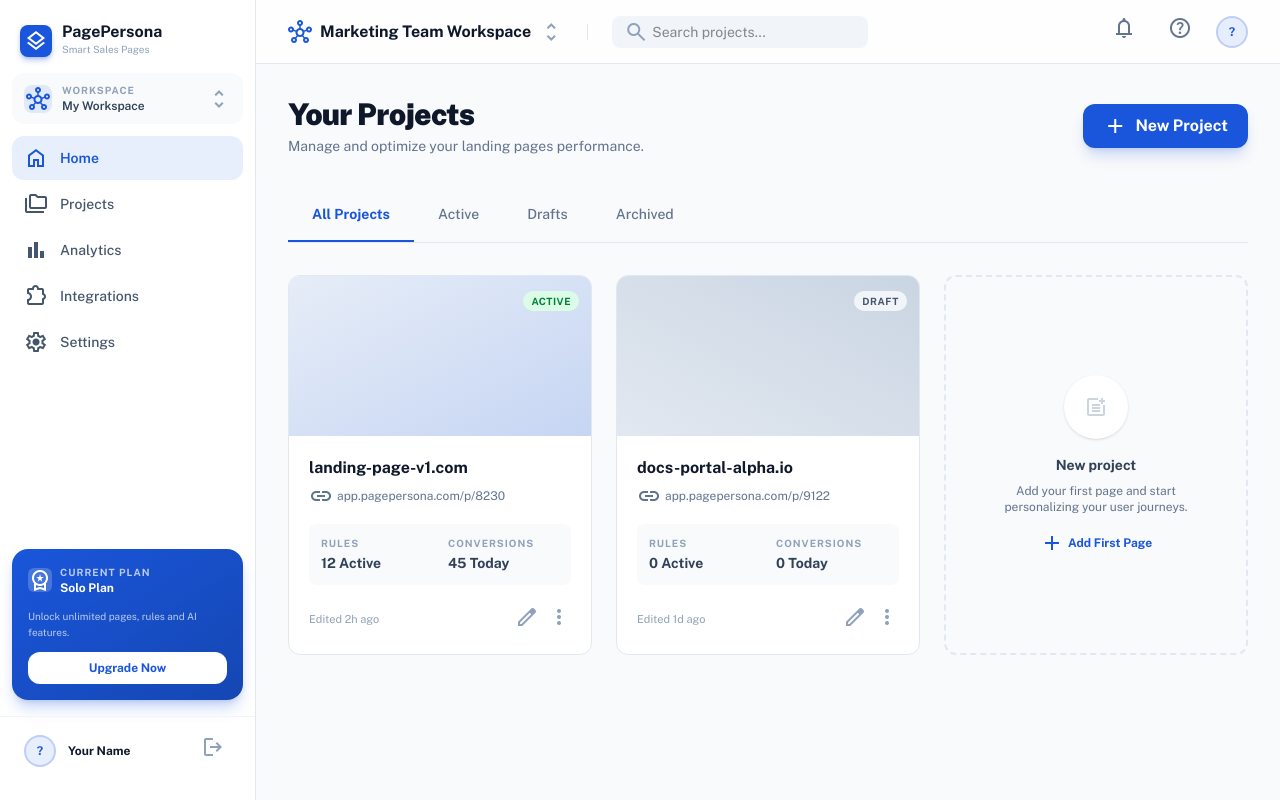
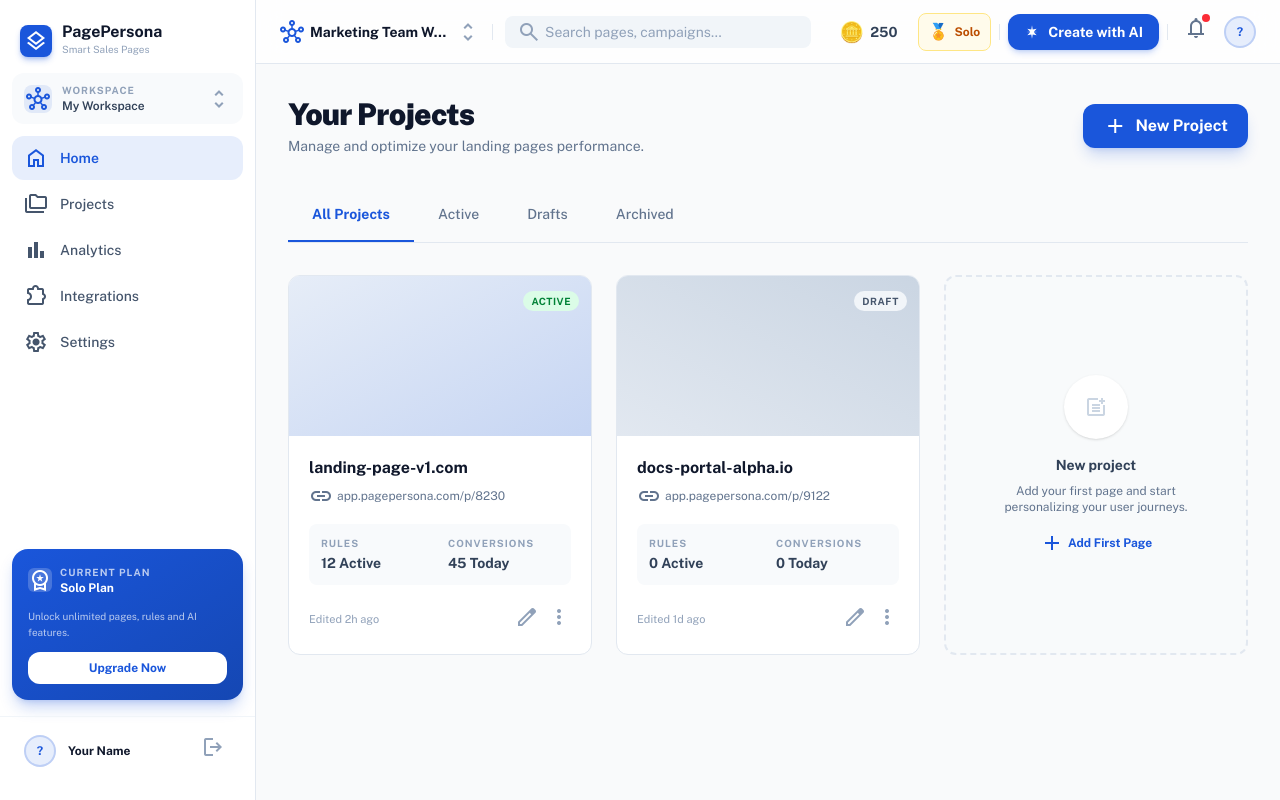
Before and after one commit to chovtech/chov, a Next.js app in the folder apps/pagepersona/frontend/: page /dashboard in a window 1280 px wide. Built offline with nearby package versions, Linux system fonts and the light colour scheme; no server answers.

Commit message:
feat: topbar with AI credits, level badge, Create with AI CTA button

```diff
--- a/apps/pagepersona/frontend/components/layouts/Topbar.tsx
+++ b/apps/pagepersona/frontend/components/layouts/Topbar.tsx
@@ -1,6 +1,7 @@
 'use client'
 
 import { useEffect, useState } from 'react'
+import Link from 'next/link'
 import { authApi } from '@/lib/api/client'
 import Icon from '@/components/ui/Icon'
 
@@ -9,8 +10,13 @@ interface User {
   email: string
 }
 
+// Hardcoded for now — will come from API when billing is built
+const AI_CREDITS = 250
+const USER_LEVEL = 'Solo'
+
 export default function Topbar({ workspaceName = 'My Workspace' }: { workspaceName?: string }) {
   const [user, setUser] = useState<User | null>(null)
+  const [showCreditsTooltip, setShowCreditsTooltip] = useState(false)
 
   useEffect(() => {
     authApi.me()
@@ -19,43 +25,103 @@ export default function Topbar({ workspaceName = 'My Workspace' }: { workspaceNa
   }, [])
 
   const initials = user?.name
-    ? user.name.split(' ').map(n => n[0]).join('').toUpperCase()
+    ? user.name.split(' ').map(n => n[0]).join('').toUpperCase().slice(0, 2)
     : '?'
 
   return (
-    <header className="h-16 border-b border-slate-200 dark:border-slate-800 bg-white/80 dark:bg-slate-900/80 backdrop-blur-md sticky top-0 z-40 px-8 flex items-center justify-between">
-      <div className="flex items-center gap-4">
-        {/* Workspace name */}
-        <div className="flex items-center gap-2 text-slate-900 dark:text-white">
-          <Icon name="hub" className="text-[#1A56DB]" />
-          <h2 className="text-base font-bold">{workspaceName}</h2>
+    <header className="h-16 border-b border-slate-200 dark:border-slate-800 bg-white/80 dark:bg-slate-900/80 backdrop-blur-md sticky top-0 z-40 px-6 flex items-center justify-between gap-4">
+
+      {/* Left — workspace + search */}
+      <div className="flex items-center gap-3 flex-1 min-w-0">
+        <div className="flex items-center gap-1.5 text-slate-900 dark:text-white flex-shrink-0">
+          <Icon name="hub" className="text-[#1A56DB] text-[18px]" />
+          <h2 className="text-sm font-bold truncate max-w-[140px]">{workspaceName}</h2>
           <Icon name="unfold_more" className="text-slate-400 text-sm" />
         </div>
 
-        <div className="h-4 w-px bg-slate-200 dark:bg-slate-800 mx-2" />
+        <div className="h-4 w-px bg-slate-200 dark:bg-slate-700 flex-shrink-0" />
 
-        {/* Search */}
-        <div className="relative">
+        <div className="relative flex-1 max-w-xs">
           <Icon name="search" className="absolute left-3 top-1/2 -translate-y-1/2 text-slate-400 text-lg" />
           <input
-            className="pl-10 pr-4 py-1.5 bg-slate-100 dark:bg-slate-800 border-none rounded-lg text-sm w-64 focus:ring-2 focus:ring-[#1A56DB]/20 focus:bg-white dark:focus:bg-slate-900 transition-all outline-none"
-            placeholder="Search projects..."
+            className="w-full pl-10 pr-4 py-1.5 bg-slate-100 dark:bg-slate-800 border-none rounded-lg text-sm focus:ring-2 focus:ring-[#1A56DB]/20 focus:bg-white dark:focus:bg-slate-900 transition-all outline-none placeholder:text-slate-400"
+            placeholder="Search pages, campaigns..."
             type="text"
           />
         </div>
       </div>
 
-      {/* Right side */}
-      <div className="flex items-center gap-4">
-        <button className="p-2 text-slate-500 hover:text-[#1A56DB] transition-colors">
-          <Icon name="notifications" />
+      {/* Right — credits, level, CTA, notifications, avatar */}
+      <div className="flex items-center gap-2 flex-shrink-0">
+
+        {/* AI Credits */}
+        <div className="relative">
+          <button
+            onMouseEnter={() => setShowCreditsTooltip(true)}
+            onMouseLeave={() => setShowCreditsTooltip(false)}
+            className="flex items-center gap-1.5 px-3 py-1.5 rounded-lg hover:bg-slate-100 dark:hover:bg-slate-800 transition-colors group"
+          >
+            <div className="relative">
+              <span className="text-xl">🪙</span>
+            </div>
+            <span className="text-sm font-bold text-slate-700 dark:text-slate-300">
+              {AI_CREDITS.toLocaleString()}
+            </span>
+          </button>
+
+          {showCreditsTooltip && (
+            <div className="absolute top-full right-0 mt-2 w-48 bg-white dark:bg-slate-800 border border-slate-200 dark:border-slate-700 rounded-xl shadow-lg p-3 z-50">
+              <p className="text-xs font-bold text-slate-900 dark:text-white mb-0.5">AI Credits</p>
+              <p className="text-xs text-slate-500 mb-2">{AI_CREDITS} credits remaining</p>
+              <div className="w-full bg-slate-100 dark:bg-slate-700 rounded-full h-1.5 mb-2">
+                <div
+                  className="bg-[#1A56DB] h-1.5 rounded-full"
+                  style={{ width: `${(AI_CREDITS / 500) * 100}%` }}
+                />
+              </div>
+              <Link
+                href="/dashboard/settings?tab=billing"
+                className="text-xs font-semibold text-[#1A56DB] hover:underline"
+              >
+                Top up credits →
+              </Link>
+            </div>
+          )}
+        </div>
+
+        {/* User level badge */}
+        <div className="flex items-center gap-1.5 px-2.5 py-1.5 rounded-lg bg-amber-50 dark:bg-amber-900/20 border border-amber-200 dark:border-amber-700/30">
+          <span className="text-base">🏅</span>
+          <span className="text-xs font-bold text-amber-700 dark:text-amber-400">
+            {USER_LEVEL}
+          </span>
+        </div>
+
+        <div className="h-4 w-px bg-slate-200 dark:bg-slate-700" />
+
+        {/* Create with AI CTA */}
+        <button className="flex items-center gap-2 px-4 py-2 bg-[#1A56DB] hover:bg-[#1547b3] text-white rounded-xl text-sm font-bold transition-all shadow-md shadow-[#1A56DB]/20 hover:scale-[1.02] active:scale-[0.98]">
+          <svg className="w-4 h-4 flex-shrink-0" viewBox="0 0 24 24" fill="none">
+            <path d="M12 2L13.09 8.26L19 7L14.74 11.74L21 12L14.74 12.26L19 17L13.09 15.74L12 22L10.91 15.74L5 17L9.26 12.26L3 12L9.26 11.74L5 7L10.91 8.26L12 2Z" fill="currentColor"/>
+          </svg>
+          <span>Create with AI</span>
         </button>
-        <button className="p-2 text-slate-500 hover:text-[#1A56DB] transition-colors">
-          <Icon name="help" />
+
+        <div className="h-4 w-px bg-slate-200 dark:bg-slate-700" />
+
+        {/* Notifications */}
+        <button className="relative p-2 text-slate-500 hover:text-[#1A56DB] hover:bg-slate-100 dark:hover:bg-slate-800 rounded-lg transition-colors">
+          <Icon name="notifications" className="text-[20px]" />
+          <span className="absolute top-1.5 right-1.5 size-2 bg-red-500 rounded-full" />
         </button>
-        <div className="w-8 h-8 rounded-full bg-[#1A56DB]/10 border-2 border-[#1A56DB]/20 flex items-center justify-center text-[#1A56DB] font-bold text-xs">
-          {initials}
-        </div>
+
+        {/* User avatar */}
+        <Link href="/dashboard/settings">
+          <div className="w-8 h-8 rounded-full bg-[#1A56DB]/10 border-2 border-[#1A56DB]/20 flex items-center justify-center text-[#1A56DB] font-bold text-xs hover:border-[#1A56DB]/50 transition-colors cursor-pointer">
+            {initials}
+          </div>
+        </Link>
+
       </div>
     </header>
   )
```
